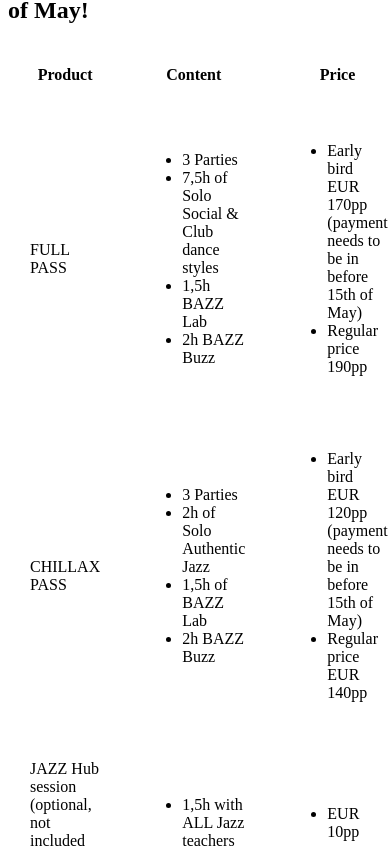
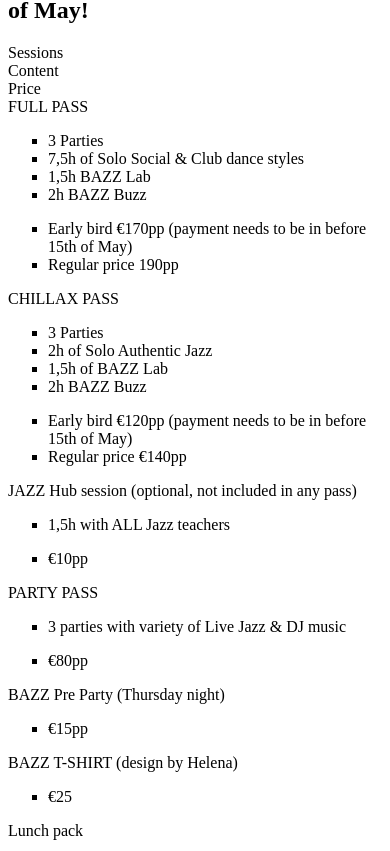
Before and after one commit to dsmits/bazz2023-svelte, a SvelteKit app: page / in a window 390 px wide. Shown: the part 7051-7902 px from the top of the page. Built offline with nearby package versions, Linux system fonts and the light colour scheme.

Commit message:
Swap table for a responsive flexbox - mobile

```diff
--- a/src/routes/Prices.svelte
+++ b/src/routes/Prices.svelte
@@ -1,133 +1,121 @@
 <script>
   let products = [
     {
-            "name": "FULL PASS",
-            "content": ["3 Parties", "7,5h of Solo Social & Club dance styles", "1,5h BAZZ Lab", "2h BAZZ Buzz"],
-            "price": ["Early bird EUR 170pp (payment needs to be in before 15th of May) ", "Regular price 190pp"]
+      name: "FULL PASS",
+      content: [
+        "3 Parties",
+        "7,5h of Solo Social & Club dance styles",
+        "1,5h BAZZ Lab",
+        "2h BAZZ Buzz",
+      ],
+      price: [
+        "Early bird €170pp (payment needs to be in before 15th of May) ",
+        "Regular price 190pp",
+      ],
     },
     {
-            "name":
-                "CHILLAX PASS",
-            "content": ["3 Parties", "2h of Solo Authentic Jazz", "1,5h of BAZZ Lab", "2h BAZZ Buzz"],
-            "price":
-                ["Early bird EUR 120pp (payment needs to be in before 15th of May)", " Regular price EUR 140pp"]
-        }
-        ,
-        {
-            "name":
-                "JAZZ Hub session (optional, not included in any pass)",
-            "content": ["1,5h with ALL Jazz teachers"],
-            "price": ["EUR 10pp"]
-        }
-        ,
-        {
-            "name":
-                "PARTY PASS",
-            "content":
-                ["3 parties with variety of Live Jazz & DJ music"],
-            "price":
-                ["EUR 80pp"]
-        }
-        ,
-        {
-            "name":
-                "BAZZ Pre Party (Thursday night)",
-            "content": [],
-
-            "price":
-                ["EUR 15pp"]
-        }
-        ,
-        {
-            "name":
-                "BAZZ T-SHIRT (design by Helena)",
-            "content":
-                "",
-            "price":
-                ["EUR 25"]
-        }
-        ,
-        {
-            "name":
-                "Lunch pack",
-            "content":
-                ["Saturday lunch", "Sunday lunch"],
-            "price":
-                ["EUR 18"]
+      name: "CHILLAX PASS",
+      content: [
+        "3 Parties",
+        "2h of Solo Authentic Jazz",
+        "1,5h of BAZZ Lab",
+        "2h BAZZ Buzz",
+      ],
+      price: [
+        "Early bird €120pp (payment needs to be in before 15th of May)",
+        " Regular price €140pp",
+      ],
     },
     {
-            "name":
-                "Single dinner",
-            "content":
-                ["One dinner on Friday OR Saturday OR Sunday"],
-            "price":
-                ["EUR 15"]
+      name: "JAZZ Hub session (optional, not included in any pass)",
+      content: ["1,5h with ALL Jazz teachers"],
+      price: ["€10pp"],
     },
     {
-            "name":
-                "Full food package",
-            "content":
-                ["2 lunches", "3 dinners"],
-            "price":
-                ["EUR 55"]
-        }
+      name: "PARTY PASS",
+      content: ["3 parties with variety of Live Jazz & DJ music"],
+      price: ["€80pp"],
+    },
+    {
+      name: "BAZZ Pre Party (Thursday night)",
+      content: [],
 
-    ]
+      price: ["€15pp"],
+    },
+    {
+      name: "BAZZ T-SHIRT (design by Helena)",
+      content: "",
+      price: ["€25"],
+    },
+    {
+      name: "Lunch pack",
+      content: ["Saturday lunch", "Sunday lunch"],
+      price: ["€18"],
+    },
+    {
+      name: "Single dinner",
+      content: ["One dinner on Friday OR Saturday OR Sunday"],
+      price: ["€15"],
+    },
+    {
+      name: "Full food package",
+      content: ["2 lunches", "3 dinners"],
+      price: ["€55"],
+    },
+  ];
+</script>
 
-</script>
-<style>
-    td, th {
-        padding: 20px;
-    }
-</style>
-
-<article class="prose prose-2xl">
+<article class="prose-2xl">
   <h1 class="text-center">Prices</h1>
   <h2 class="text-center">Early bird price available until 15th of May!</h2>
 
-    <div class="w-screen overflow-x-scroll">
+  <div class="bg-transparent/50 rounded-2xl p-4 overflow-x-scroll">
+    <div class="border-accent uppercase">
+      <div class="flex">
+        <div class="w-full sm:w-1/3 font-bold p-2">Sessions</div>
+        <div class="w-full sm:w-1/3 font-bold p-2">Content</div>
+        <div class="w-full sm:w-1/3 font-bold p-2">Price</div>
+      </div>
+    </div>
 
-        <table class="bg-transparent/50 overflow-x-scroll">
-        <thead class="border-accent uppercase ">
-        <tr>
-            <th>Product</th>
-            <th>Content</th>
-            <th>Price</th>
-        </tr>
-        </thead>
-        <tbody class="border-secondary">
+    <div class="border-secondary p-3">
       {#each products as product}
-            <tr>
-                <td class="text-accent font-extrabold">{product.name}</td>
-                <td>
+        <div class="flex flex-wrap">
+          <div class="w-full sm:w-1/3 text-accent font-extrabold p-2">
+            {product.name}
+          </div>
+          <div class="w-full sm:w-1/3 p-2">
             <ul>
               {#each product.content as item}
                 <li>{item}</li>
               {/each}
             </ul>
-                </td>
-                <td>
+          </div>
+          <div class="w-full sm:w-1/3 p-2">
             <ul>
               {#each product.price as p}
                 <li>{p}</li>
               {/each}
             </ul>
-                </td>
-            </tr>
+          </div>
+        </div>
       {/each}
-
-        </tbody>
-
-    </table>
     </div>
-
+  </div>
 
   <h2>SOLIDARITY FUND</h2>
   <p>
-        Many people in the world can't attend such events. We would like to help them out and need your help for that!
-        Please donate the amount that you can miss from your budget. The collected funds will be used for covering full
-        passes for such people. If you are having financial problems and want to participate, please reach out and let's
-        chat, we are sure together we can figure it out!
+    Many people in the world can't attend such events. We would like to help
+    them out and need your help for that! Please donate the amount that you can
+    miss from your budget. The collected funds will be used for covering full
+    passes for such people. If you are having financial problems and want to
+    participate, please reach out and let's chat, we are sure together we can
+    figure it out!
   </p>
+</article>
 
-</article>
+<style>
+  ul {
+    list-style-type: square;
+  }
+</style>
```
Lines whose indentation alone changed are shown as unchanged.
